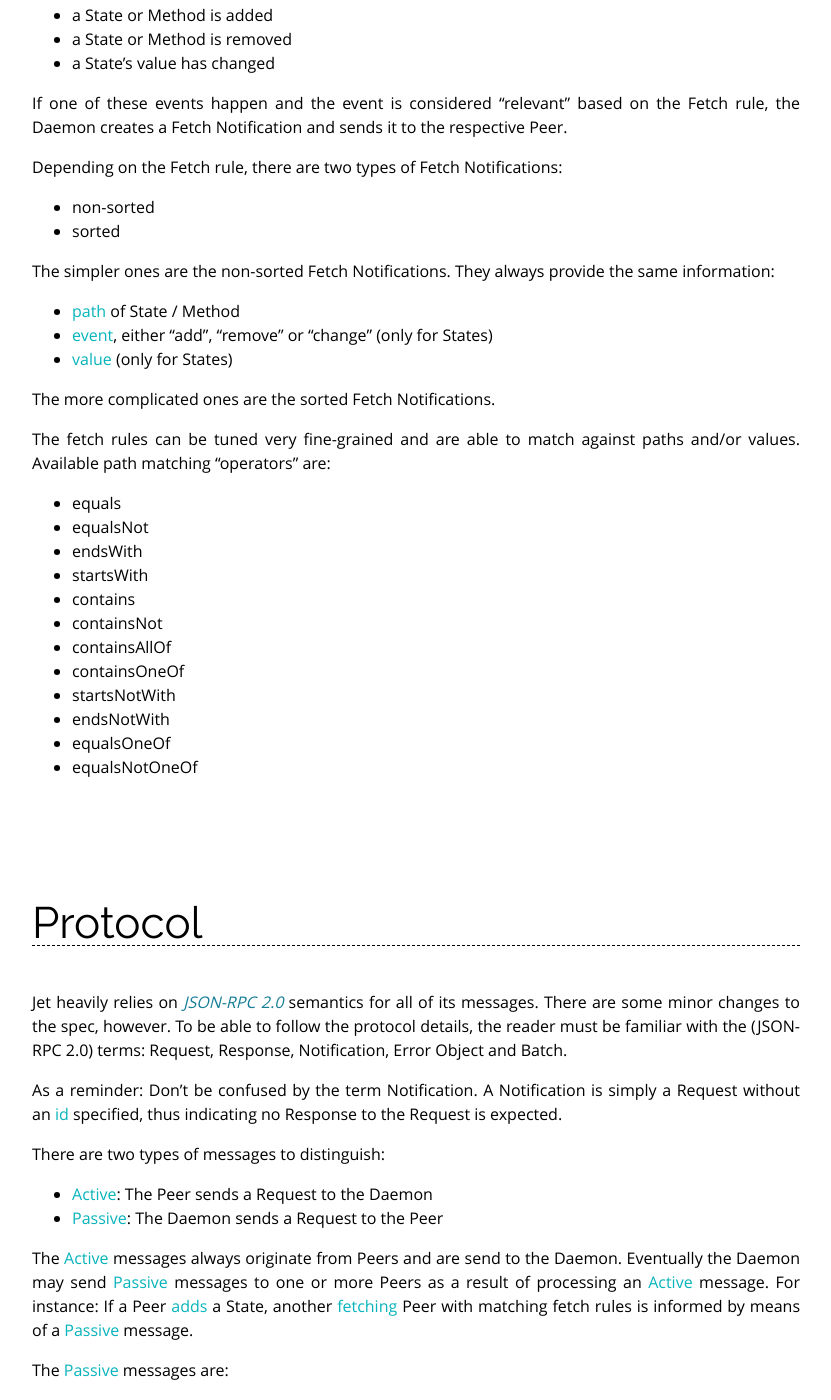
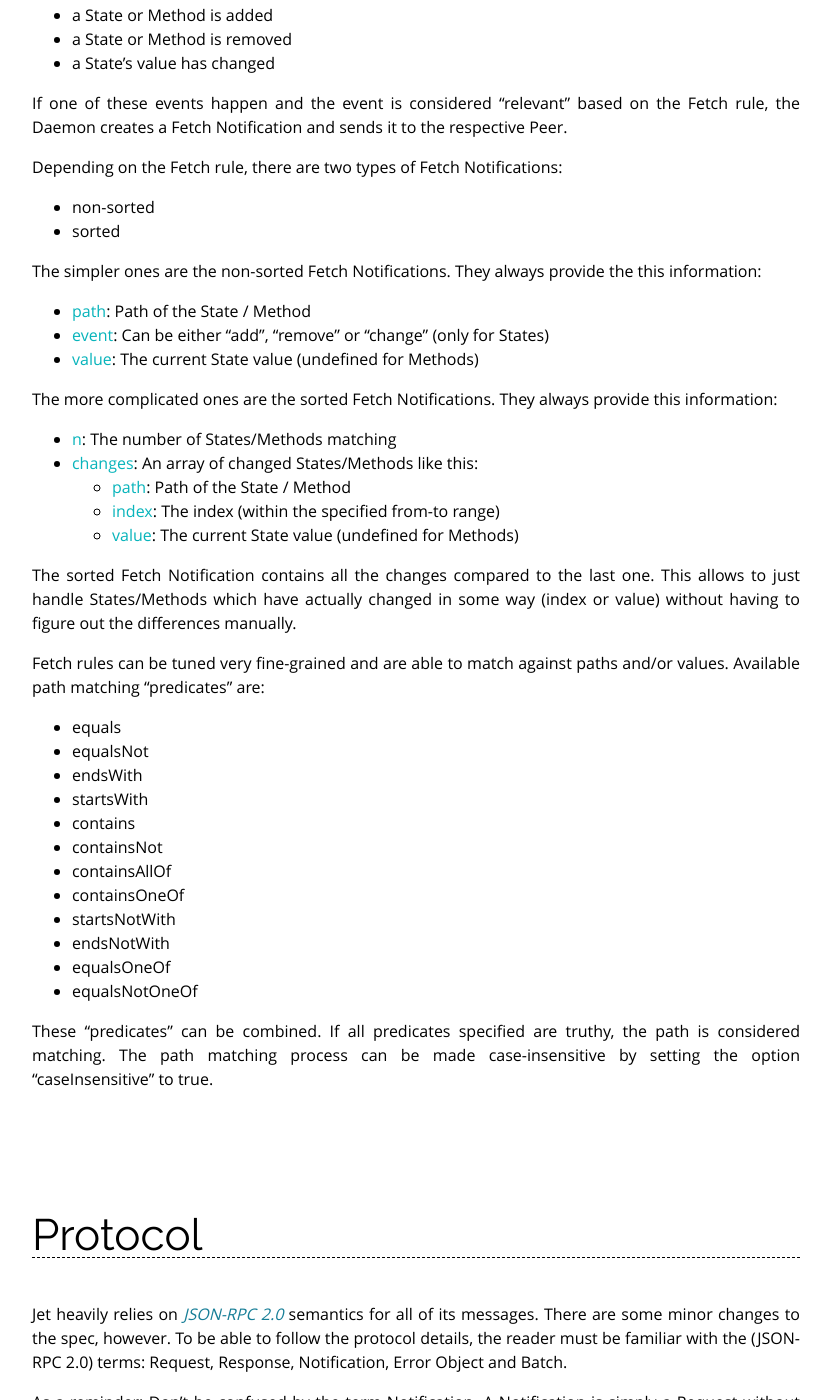
Before and after one commit to HBM/jet, a Jekyll site: the page built from index.md, in a window 1280 px wide and 1400 px high, scrolled down 9431 px. Shown: the whole window, without its empty margins (224-1055 px from the left). Built offline with Jekyll 4.4.1, drawn with Linux system fonts in a browser that asks for light colours; Markdown is read by kramdown in place of the engine named in the settings; some of the changed text lies outside the part shown.

Commit message:
more on fetching

```diff
--- a/index.md
+++ b/index.md
@@ -357,16 +357,27 @@ Depending on the Fetch rule, there are two types of Fetch Notifications:
 - sorted
 
 The simpler ones are the non-sorted Fetch Notifications. They always provide
-the same information:
+the this information:
 
-- **path** of State / Method
-- **event**,  either "add", "remove" or "change" (only for States)
-- **value** (only for States)
+- **path**: Path of the State / Method
+- **event**: Can be either "add", "remove" or "change" (only for States)
+- **value**: The current State value (undefined for Methods)
 
-The more complicated ones are the sorted Fetch Notifications.
+The more complicated ones are the sorted Fetch Notifications. They always provide
+this information:
 
-The fetch rules can be tuned very fine-grained and are able to match against
-paths and/or values. Available path matching "operators" are:
+- **n**: The number of States/Methods matching
+- **changes**: An array of changed States/Methods like this:
+  - **path**: Path of the State / Method
+  - **index**: The index (within the specified from-to range)
+  - **value**: The current State value (undefined for Methods)
+
+The sorted Fetch Notification contains all the changes compared to the last one.
+This allows to just handle States/Methods which have actually changed in some way
+(index or value) without having to figure out the differences manually.
+
+Fetch rules can be tuned very fine-grained and are able to match against
+paths and/or values. Available path matching "predicates" are:
 
 - equals
 - equalsNot
@@ -381,6 +392,9 @@ paths and/or values. Available path matching "operators" are:
 - equalsOneOf
 - equalsNotOneOf
 
+These "predicates" can be combined. If all predicates specified are truthy, the
+path is considered matching. The path matching process can be made
+case-insensitive by setting the option "caseInsensitive" to true.
 
 # Protocol
 
```
Also changed, not shown: other parts of index.md (+1 -1 lines).
